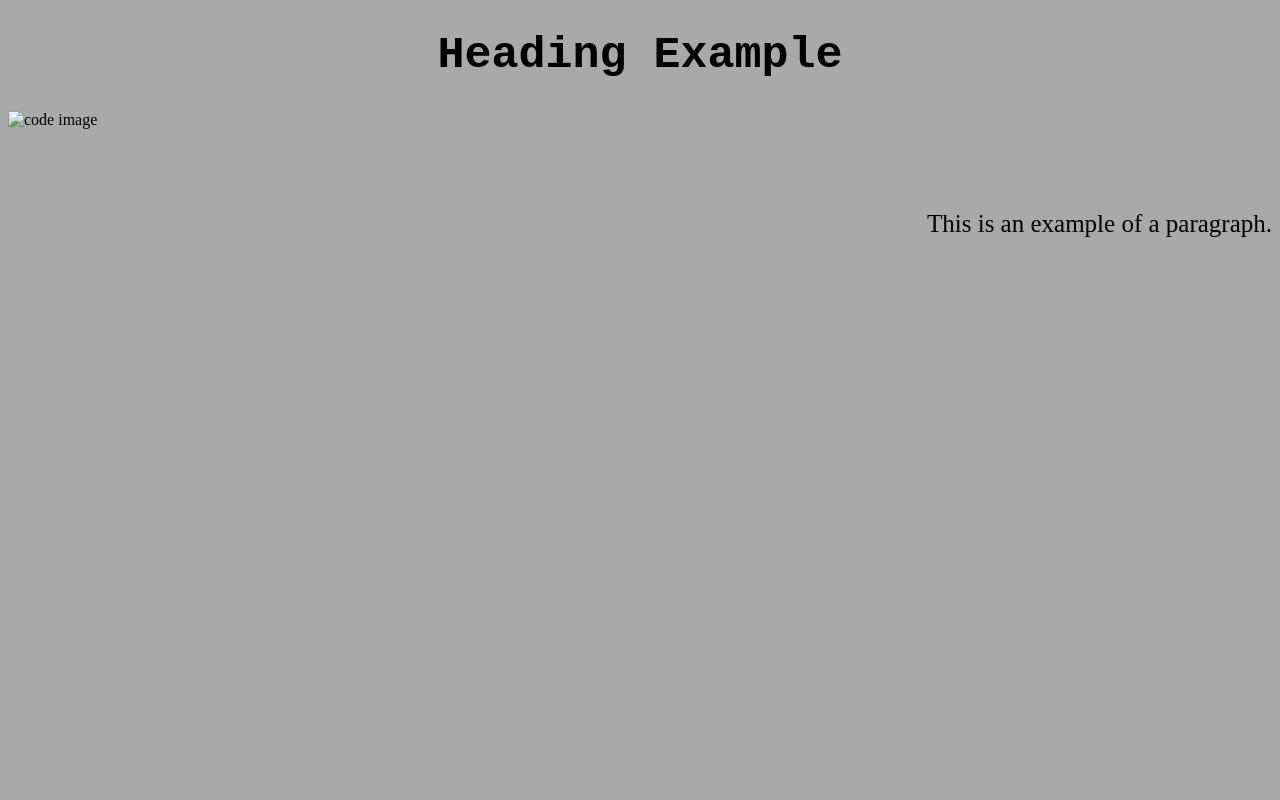
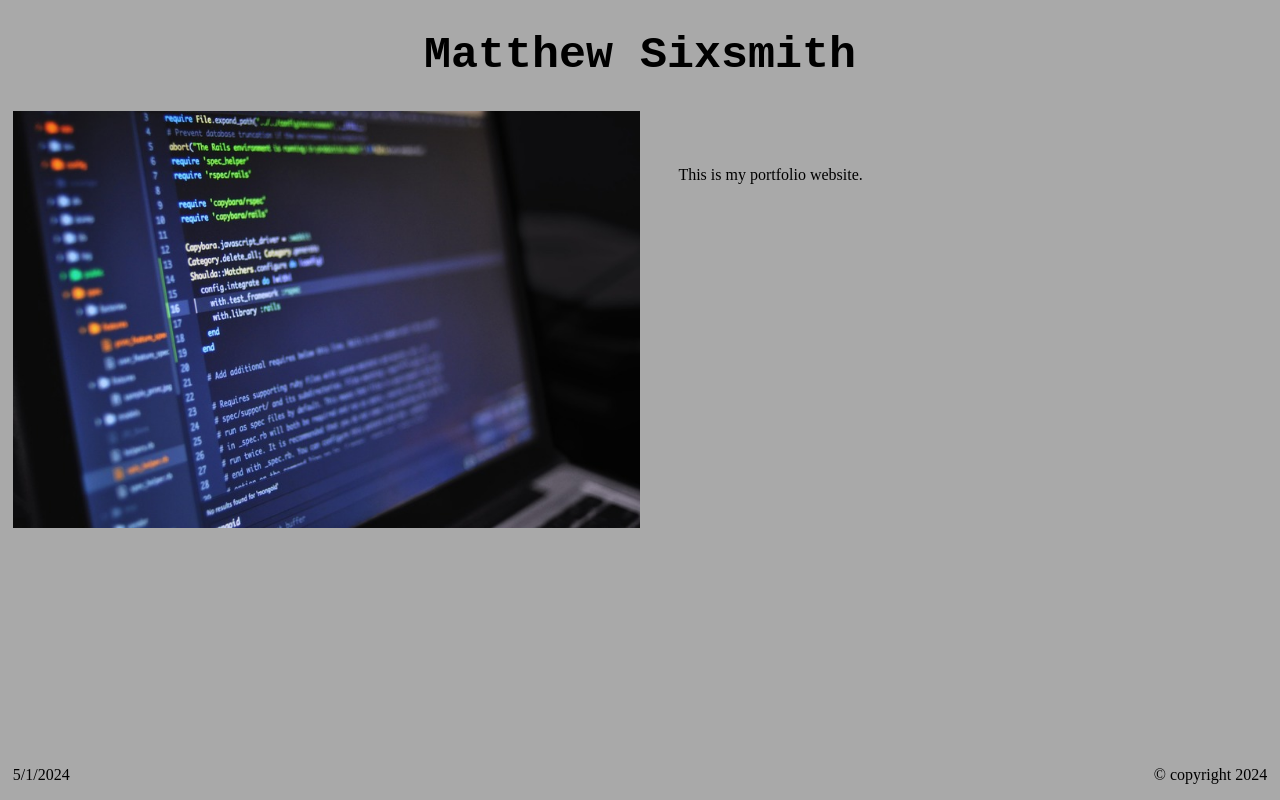
Before and after one commit to MattSixsmith/Portfolio-Website, a plain HTML site: page index.html in a window 1280 px wide. Drawn offline with Linux system fonts and the light colour scheme.

Commit message:
Implement flex box

```diff
--- /dev/null
+++ b/getTime.js
@@ -0,0 +1,6 @@
+var currentDate = new Date();
+var date = currentDate.getDate();
+var month = currentDate.getMonth();
+var year = currentDate.getFullYear();
+
+document.write(`${date}/${month+1}/${year}`);
--- /dev/null
+++ b/getYear.js
@@ -0,0 +1,2 @@
+var year = new Date();
+document.write(year.getFullYear());
--- a/index.html
+++ b/index.html
@@ -5,8 +5,26 @@
     </head>
     <title>Portfolio Website</title>
     <body>
-        <h1>Heading Example</h1>
-        <img src="./images/code.jpg" alt="code image"/>
-        <p><br><br>This is an example of a paragraph.</p>
+        <div class="hero">
+        <h1>Matthew Sixsmith</h1>
+        <div class="container">
+            <div>
+                <img src="./images/code.jpg" alt="code image"/>
+            </div>
+            <div class="padding">
+                <p>This is my portfolio website.</p>
+            </div>
+        </div>
+        </div>
+        <div class="copyright">
+            <p>&copy; copyright
+                <script src="getYear.js"></script>
+            </p>
+        </div>
+        <div class="date">
+            <p>
+                <script src="getTime.js"></script>
+            </p>
+        </div>
     </body>
 </html>
--- a/styles.css
+++ b/styles.css
@@ -1,5 +1,6 @@
 body {
     background-color: darkgray;
+    margin: 0;
 }
 
 h1 {
@@ -8,7 +9,39 @@ h1 {
     font-family: 'Courier New', Courier, monospace;
 }
 
-p {
-    font-size: 25px;
-    text-align: right;
+img {
+    width:49vw;
+    padding-left: 1vw;
 }
+
+
+.padding {
+    padding: 3vw;
+}
+
+
+.copyright {
+    position: fixed;
+    bottom: 0px;
+    right: 0vw;
+    padding-right: 1vw;
+}
+
+.date {
+    position: fixed;
+    bottom: 0px;
+    padding-left: 1vw;
+}
+
+
+.hero {
+    width: 100vw;
+}
+
+.container {
+    display: flex;
+}
+
+.container > div {
+    width: 50vw;
+}
```
Also changed, not shown: images/code.jpg (added).
